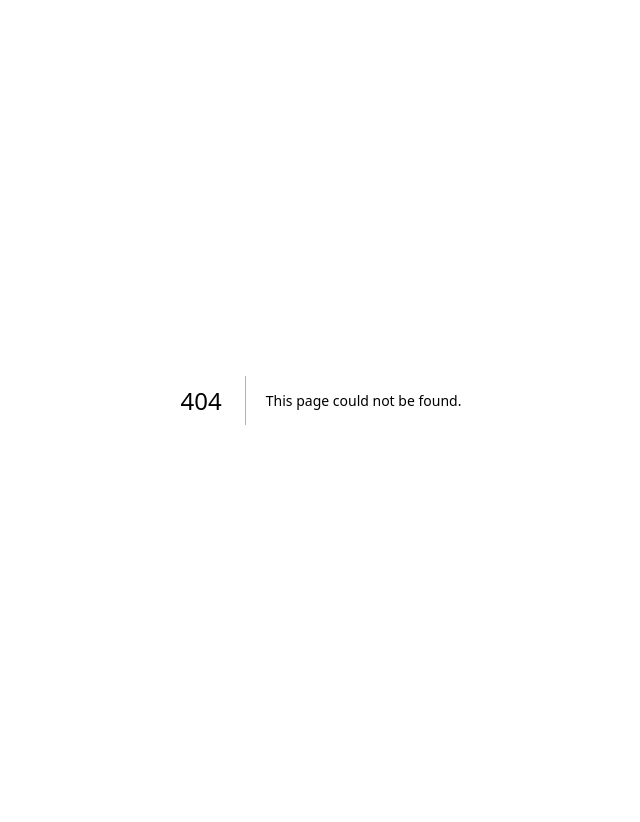
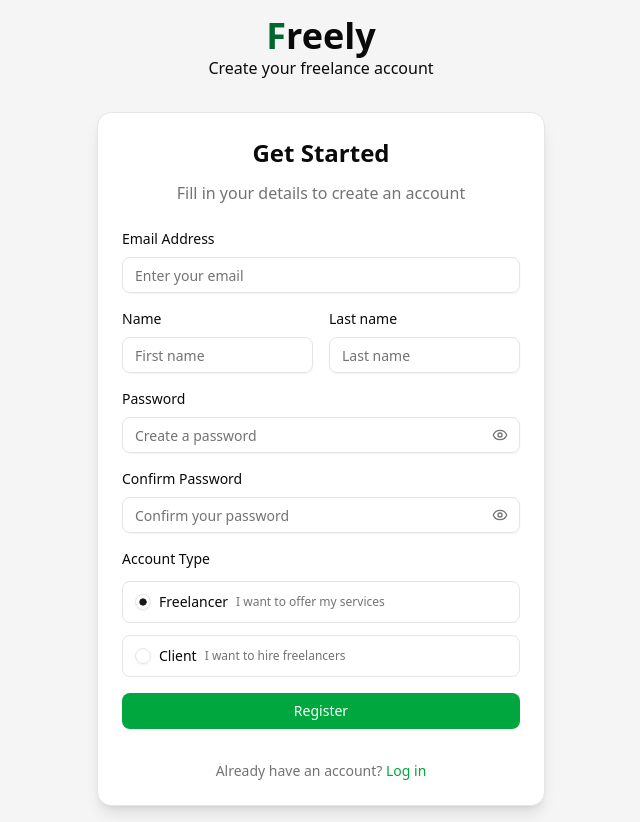
Before and after one commit to SamAl404/front-freely, a Next.js app: page /signup in a window 1280 px wide. Before the commit this address had no page. Shown: the whole page, without its empty margins (319-959 px from the left). Before the commit the page ends 800 px from the top, so only its background shows below. Built offline with nearby package versions, Linux system fonts and the light colour scheme.

Commit message:
feat: add both login and signup sections

```diff
--- a/package.json
+++ b/package.json
@@ -11,6 +11,8 @@
   "dependencies": {
     "@radix-ui/react-avatar": "^1.1.10",
     "@radix-ui/react-dropdown-menu": "^2.1.16",
+    "@radix-ui/react-label": "^2.1.7",
+    "@radix-ui/react-radio-group": "^1.3.8",
     "@radix-ui/react-slot": "^1.2.3",
     "class-variance-authority": "^0.7.1",
     "clsx": "^2.1.1",
--- /dev/null
+++ b/src/app/(auth)/login/page.tsx
@@ -0,0 +1,18 @@
+import LoginForm from "@/components/login-form";
+
+export default function Login() {
+  return (
+    <div className="min-h-screen bg-background flex items-center justify-center p-4">
+      <div className="w-full max-w-md">
+        <div className="text-center mb-8">
+          <h1 className="text-4xl font-bold">
+            <span className="text-green-800">F</span>reely
+          </h1>
+          <p>Sign in to your freelance dashboard</p>
+        </div>
+
+        <LoginForm />
+      </div>
+    </div>
+  );
+}
--- /dev/null
+++ b/src/app/(auth)/signup/page.tsx
@@ -0,0 +1,19 @@
+import SignUpForm from "@/components/signup-form";
+
+
+export default function SignUp() {
+  return (
+    <div className="min-h-screen bg-background flex items-center justify-center p-4">
+      <div className="w-full max-w-md">
+        <div className="text-center mb-8">
+          <h1 className="text-4xl font-bold">
+            <span className="text-green-800">F</span>reely
+          </h1>
+          <p>Create your freelance account</p>
+        </div>
+        <SignUpForm/>
+
+      </div>
+    </div>
+  );
+}
```
Also changed, not shown: 1 other file (tests, documents, lock files or other folders).
